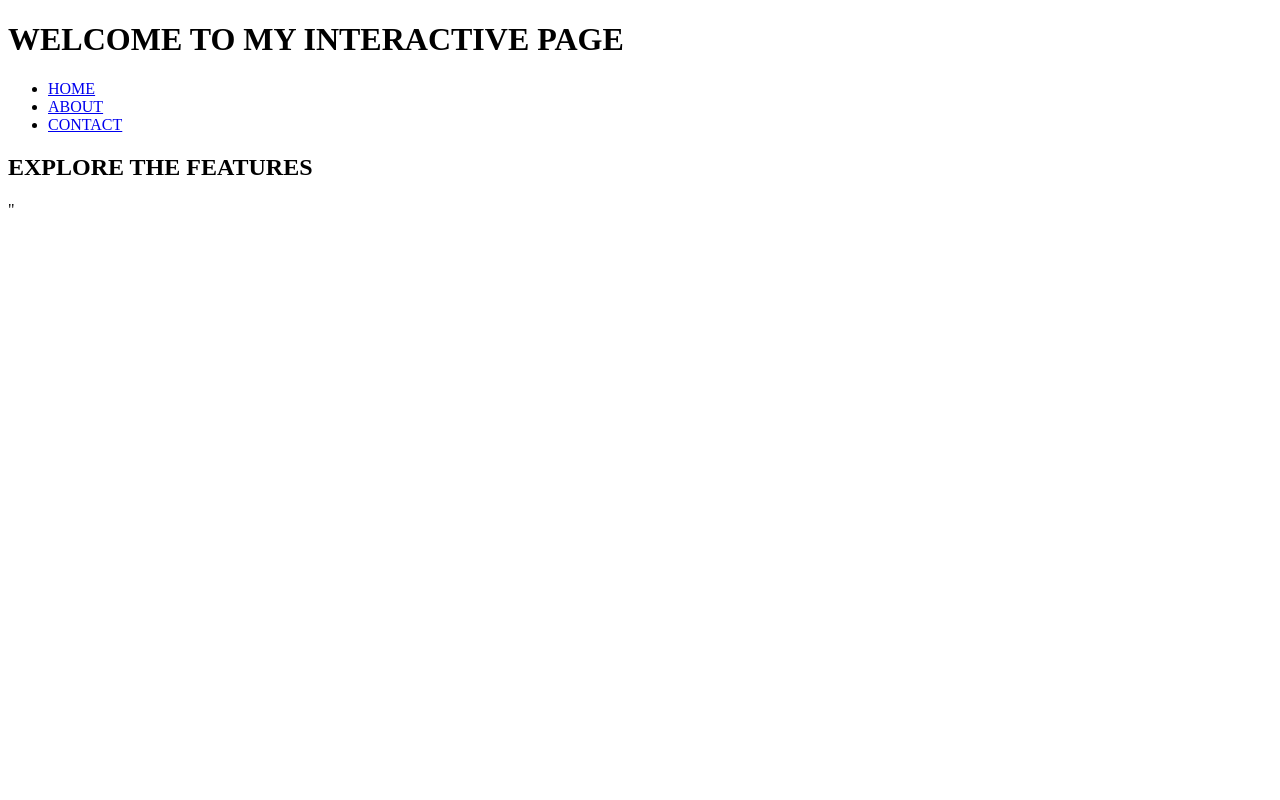
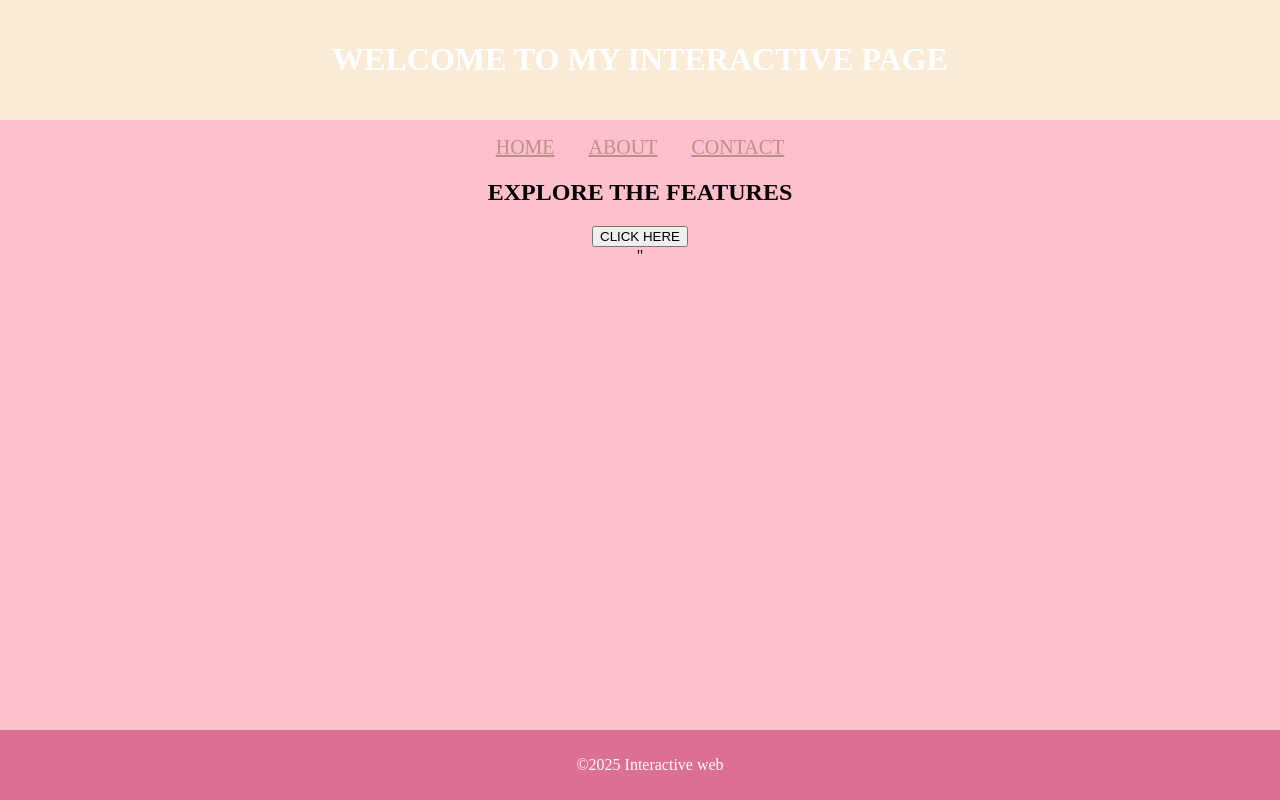
Before and after one commit to Manigandan-2007/webpage, a plain HTML site: page skel.html in a window 1280 px wide. Drawn offline with Linux system fonts and the light colour scheme.

Commit message:
my styles

```diff
--- a/skel.html
+++ b/skel.html
@@ -19,7 +19,11 @@
     </nav>
     <section>
         <h2>EXPLORE THE FEATURES</h2>
+        <button class="button">CLICK HERE</button>
     </section>
+    <footer>
+        <p>&copy;2025 Interactive web</p>
+    </footer>
 </body>
 
 </html.lang>"
--- a/style.css
+++ b/style.css
@@ -0,0 +1,44 @@
+body{
+    margin:0;
+    padding:0;
+    text-align: center;
+    background-color: pink;
+}
+header{
+    background-color: antiquewhite;
+    color: white;
+    padding: 20px;
+}
+nav ul{
+    list-style-type: bullets;
+    padding: 0%;
+}
+nav ul li{
+    display: inline;
+    margin: 0 15px;
+}
+nav ul li a{
+    .text-decoration:none;
+    color:rosybrown;
+    font-size: 20px;
+}
+.btn{
+    padding: 10px 20px;
+    font-size: 16px;
+    color:darkmagenta;
+    background-color: magenta;
+    border:rounded;
+    cursor:pointer;
+    transition: 0.6s;
+}
+.btn:hover{
+    background-color: black;
+}
+footer{
+    background-color: palevioletred;
+    color:white;
+    padding: 10px;
+    position: fixed;
+    bottom: 0%;
+    width: 100%;
+}
```
